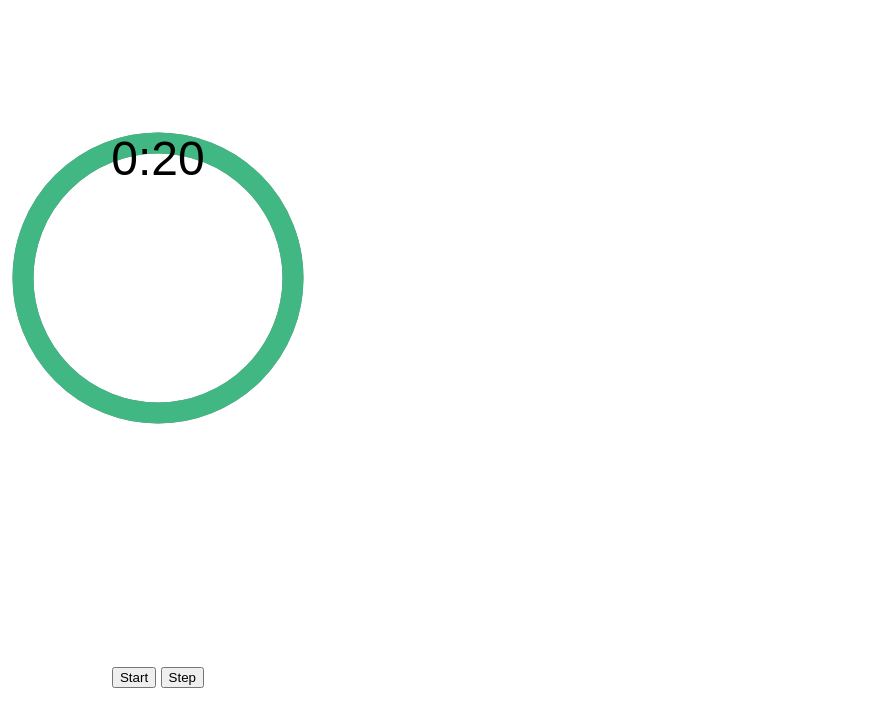
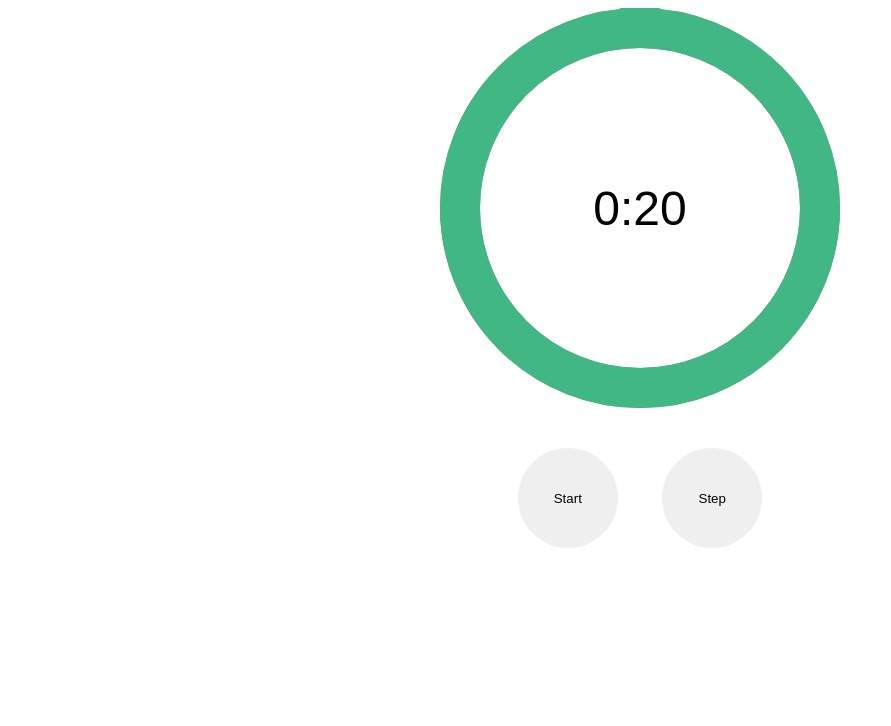
Before and after one commit to workroomprds/Machine_C_2, a plain HTML site: page index.html in a window 1280 px wide. Shown: the whole page, without its empty margins (0-891 px from the left). Drawn offline with Linux system fonts and the light colour scheme.

Commit message:
Fix layout by changine structure of HTML and display stuff in css Add elapsed to HTML and CSS Add elapsed management in js

```diff
--- a/index.html
+++ b/index.html
@@ -8,12 +8,12 @@
 </head>
 
 <body>
-    <div class="base-timer" id="countdownTimer">
+    <div id="countdownTimer">
+        <div class="base-timer">
             <svg class="base-timer__svg" viewBox="0 0 100 100" xmlns="http://www.w3.org/2000/svg">
                 <g class="base-timer__circle">
                     <circle class="base-timer__path-elapsed" cx="50" cy="50" r="45"></circle>
-                <path id="base-timer-path-remaining" stroke-dasharray="283"
-                    class="base-timer__path-remaining" d="
+                    <path id="base-timer-path-remaining" stroke-dasharray="283" class="base-timer__path-remaining" d="
                         M 50, 50
                         m -45, 0
                         a 45,45 0 1,0 90,0
@@ -21,8 +21,10 @@
                       "></path>
                 </g>
             </svg>
-        <span id="base-timer-label" class="base-timer__label" contenteditable></span>
-        <span name="buttons">
+            <span id="base-timer-label" class="base-timer__label overlay" contenteditable></span>
+        </div>
+        <span id="elapsed" class="elapsed"></span>
+        <span class="timer_buttons">
             <button id="startButton">Start</button>
             <button id="stopButton">Step</button>
         </span>
@@ -32,4 +34,5 @@
 <script>
     setUpTimer(20);
 </script>
+
 </html>
--- a/timerExercise.css
+++ b/timerExercise.css
@@ -1,14 +1,21 @@
 #countdownTimer {
     font-family: sans-serif;
-    display: grid;
-    height: 100vh;
+    display: flex;
+    flex-direction: column;
     place-items: center;
+    align-items: center;
+    --circle-size: 400px;
+    --circle-stroke-width:10px;
 }
 
 .base-timer {
     position: relative;
-    width: 300px;
-    height: 300px;
+    width: var(--circle-size);
+    height: var(--circle-size);
+}
+
+.overlay {
+    z-index: 9;
 }
 
 .base-timer__svg {
@@ -21,16 +28,16 @@
 }
 
 .base-timer__path-elapsed {
-    stroke-width: 7px;
+    stroke-width: var(--circle-stroke-width);
     stroke: grey;
 }
 
 .base-timer__path-remaining {
-    stroke-width: 7px;
-    stroke-linecap: round;
+    stroke-width: var(--circle-stroke-width);
+    stroke-linecap: square;
     transform: rotate(90deg);
     transform-origin: center;
-    transition: 1s linear all;
+    transition: 1s linear all; /*HERE IT IS*/
     fill-rule: nonzero;
     stroke: currentColor;
 }
@@ -52,12 +59,38 @@
 }
 
 .base-timer__label {
-    position: absolute;
-    width: 300px;
-    height: 300px;
+    position: absolute; /*back on parent origin*/
+    width: var(--circle-size);
+    height: var(--circle-size);
     top: 0;
     display: flex;
     align-items: center;
     justify-content: center;
     font-size: 48px;
 }
+
+.elapsed {
+    position: absolute; /*back on parent origin*/
+    width: var(--circle-size);
+    height: var(--circle-size);
+    top: 80px;
+    display: flex;
+    align-items: center;
+    justify-content: center;
+    font-size: 24px;
+}
+
+
+.timer_buttons {
+    position:relative;
+    padding: 20px;
+}
+
+.timer_buttons button {
+    --button-size: 100px;
+    margin: 20px;
+    height:var(--button-size);
+    width:var(--button-size);
+    border-radius: 50%;
+    border:none;
+}
--- a/timerExercise.js
+++ b/timerExercise.js
@@ -11,6 +11,8 @@
 //  after expiry, tomer can report invlid numbers, -ve values etc
 //  if changing time to > current time, fraction eill be maintined
 //  some animation (dashed line within second) is not under control
+//  2s timer stops at ~18%
+//  if changing time after step, can see -ve numbers in time
 //  button step - should it be stop?
 //  button step is referred to as pause or as stop in the code - intent?
 //      timer will appear to stop later than button press / start later than button press
@@ -46,6 +48,7 @@ function setUpTimer(TIME_LIMIT) {
     let timePassed = 0;
     let timeLeft = TIME_LIMIT;
     let timerTick = null;
+    let timerStart = 0;
 
     setupMachine();
 
@@ -54,6 +57,7 @@ function setUpTimer(TIME_LIMIT) {
         let stopButton = document.getElementById("stopButton")
         let timerElement = document.getElementById("base-timer-path-remaining")
         let showTimeElement = document.getElementById("base-timer-label")
+        let elapsedElement = document.getElementById("elapsed")
 
         function switchToWarning() {
             timerElement.classList.remove(COLOR_CODES.info.color);
@@ -98,6 +102,9 @@ function setUpTimer(TIME_LIMIT) {
         function changeUItoShowInvalidFormat() {
             showTimeElement.classList.add("invalidFormat");
         }
+        function showElapsed(inbound) {
+            elapsedElement.innerHTML = inbound;
+        }
 
 
         setupButtons()
@@ -121,9 +128,11 @@ function setUpTimer(TIME_LIMIT) {
                 timePassed = timePassed += 1;
                 timeLeft = TIME_LIMIT - timePassed;
                 updateUIwithTime(timeLeft);
+                showElapsed(formatTime(msToS(getMSsinceEpoch() - timerStart)))
                 if (timeLeft === 0) { timerEnd(); }
             }
             timerTick = setInterval(doEachInterval, 900);
+            timerStart = getMSsinceEpoch();
         }
 
         function timerEnd() {
@@ -150,6 +159,7 @@ function setUpTimer(TIME_LIMIT) {
 
             if (validTime(e.target.innerText)) {
                 changeUItoShowValidFormat();
+                showElapsed(formatTime(0))
                 changeTime(e.target.innerText)
             } else {
                 changeUItoShowInvalidFormat();
@@ -159,7 +169,13 @@ function setUpTimer(TIME_LIMIT) {
     }
 
 
+    function getMSsinceEpoch() {
+        return new Date().getTime();
+    }
 
+    function msToS( inbound ) {
+        return Math.floor(inbound/1000)
+    }
 
 
     function formatTime(time) {
```
Lines whose indentation alone changed are shown as unchanged.
